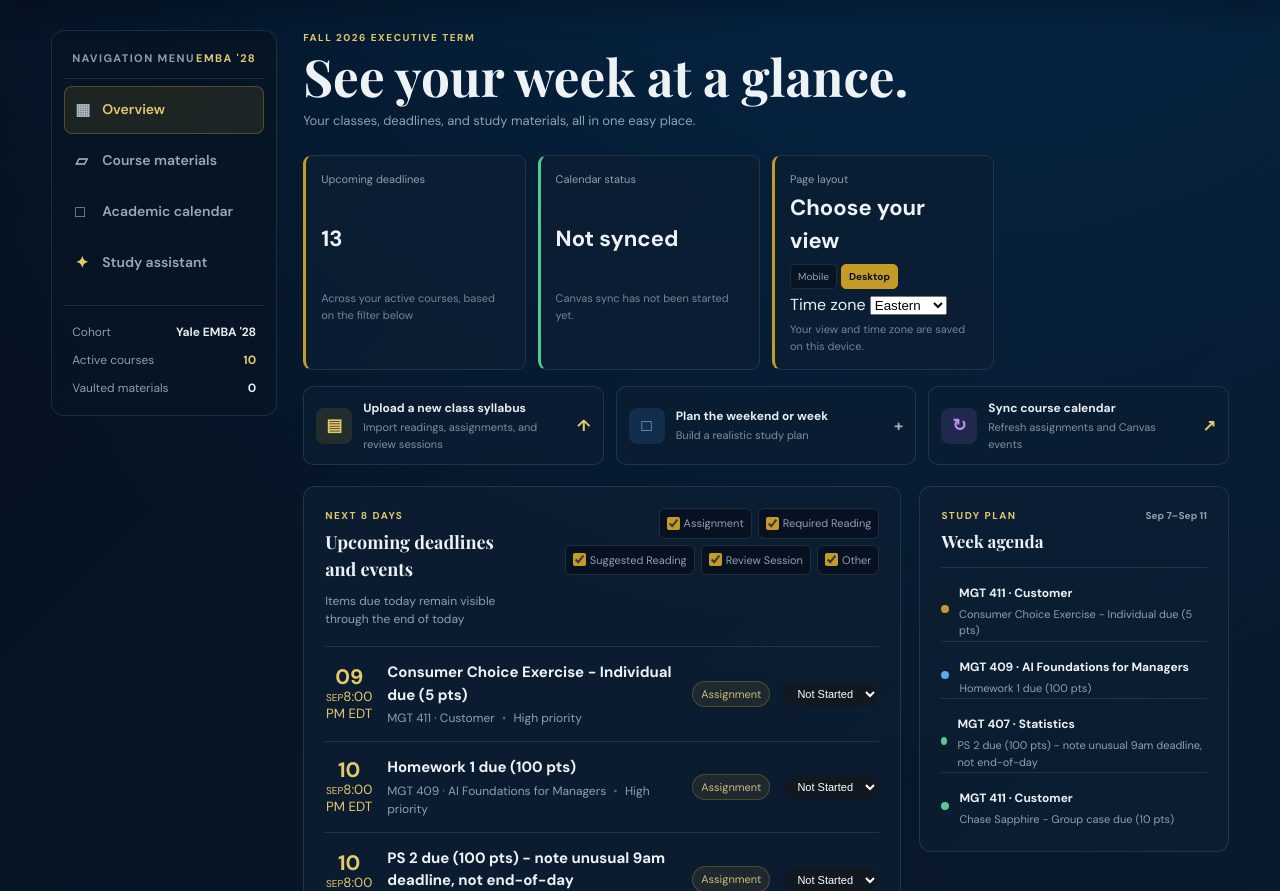
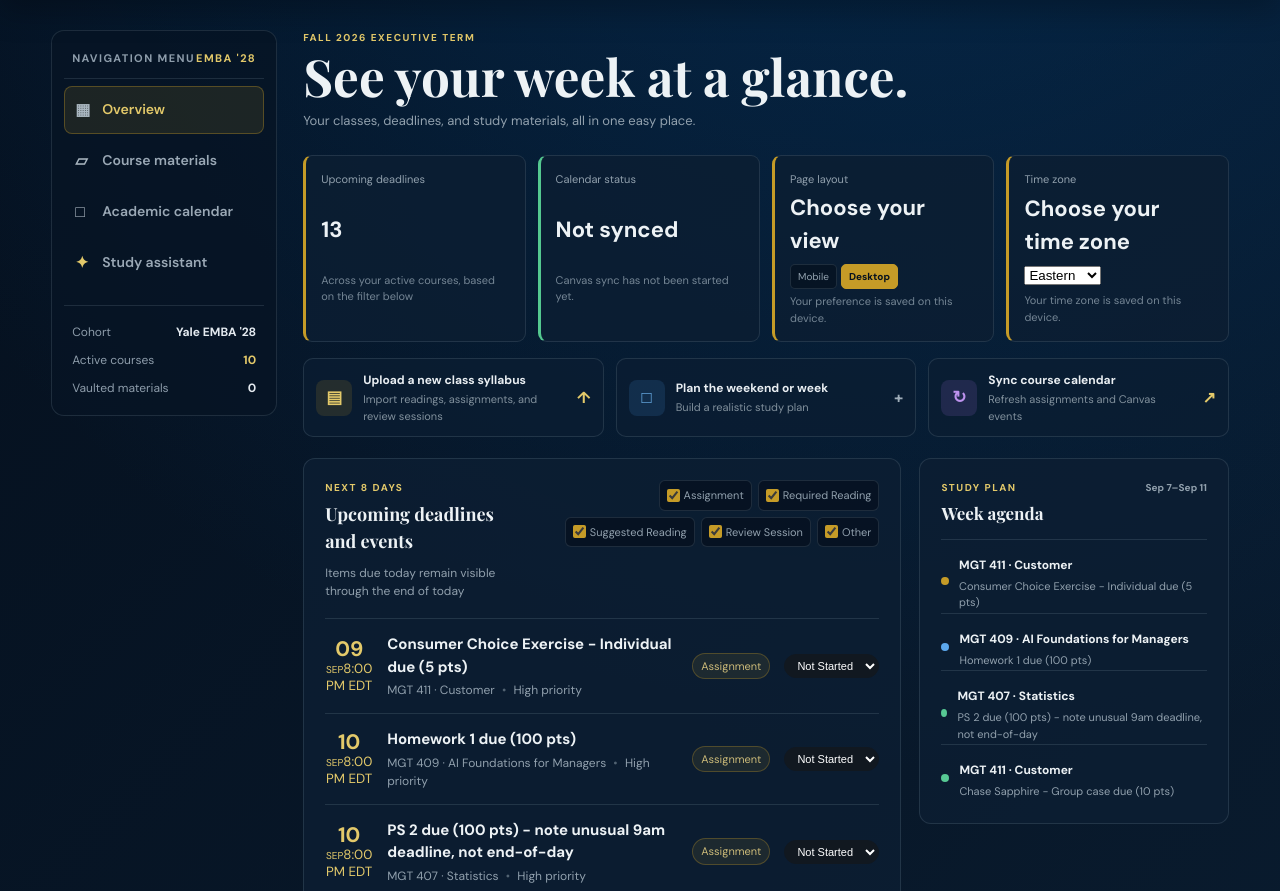
Before and after one commit to bbyale-aifm/yemba-study-dashboard, a FastAPI app: page / in a window 1280 px wide. Shown: the part 78-969 px from the top of the page. Run offline with FastAPI, Linux system fonts and the light colour scheme; data comes from the database, SQL or seed files in the repository; data that the repository does not hold is empty.

Commit message:
Separate timezone preference card

```diff
--- a/app/templates/dashboard.html
+++ b/app/templates/dashboard.html
@@ -49,7 +49,8 @@
         <article class="summary-card gold-edge"><span>Upcoming deadlines</span><strong id="upcomingCount">{{ assignments|length }}</strong><small>Across your active courses, based on the filter below</small></article>
 
         <article class="summary-card green-edge calendar-status-card sync-{{ canvas_sync_status }}"><span>Calendar status</span><strong>{{ canvas_sync_label }}</strong><small>{{ canvas_sync_detail }}</small></article>
-        <article class="summary-card layout-card"><span>Page layout</span><strong>Choose your view</strong><div class="view-choice" role="group" aria-label="Choose dashboard layout"><button class="view-choice-button" data-layout="mobile" type="button">Mobile</button><button class="view-choice-button" data-layout="desktop" type="button">Desktop</button></div><label class="timezone-choice">Time zone <select id="timezoneChoice" aria-label="Choose your U.S. time zone"><option value="America/New_York">Eastern</option><option value="America/Chicago">Central</option><option value="America/Denver">Mountain</option><option value="America/Los_Angeles">Pacific</option><option value="America/Anchorage">Alaska</option><option value="Pacific/Honolulu">Hawaii</option></select></label><small>Your view and time zone are saved on this device.</small></article>
+        <article class="summary-card layout-card"><span>Page layout</span><strong>Choose your view</strong><div class="view-choice" role="group" aria-label="Choose dashboard layout"><button class="view-choice-button" data-layout="mobile" type="button">Mobile</button><button class="view-choice-button" data-layout="desktop" type="button">Desktop</button></div><small>Your preference is saved on this device.</small></article>
+        <article class="summary-card timezone-card"><span>Time zone</span><strong>Choose your time zone</strong><label class="timezone-choice"><select id="timezoneChoice" aria-label="Choose your U.S. time zone"><option value="America/New_York">Eastern</option><option value="America/Chicago">Central</option><option value="America/Denver">Mountain</option><option value="America/Los_Angeles">Pacific</option><option value="America/Anchorage">Alaska</option><option value="Pacific/Honolulu">Hawaii</option></select></label><small>Your time zone is saved on this device.</small></article>
       </section>
 
       <div class="quick-actions homepage-only" aria-label="Quick actions">
```
